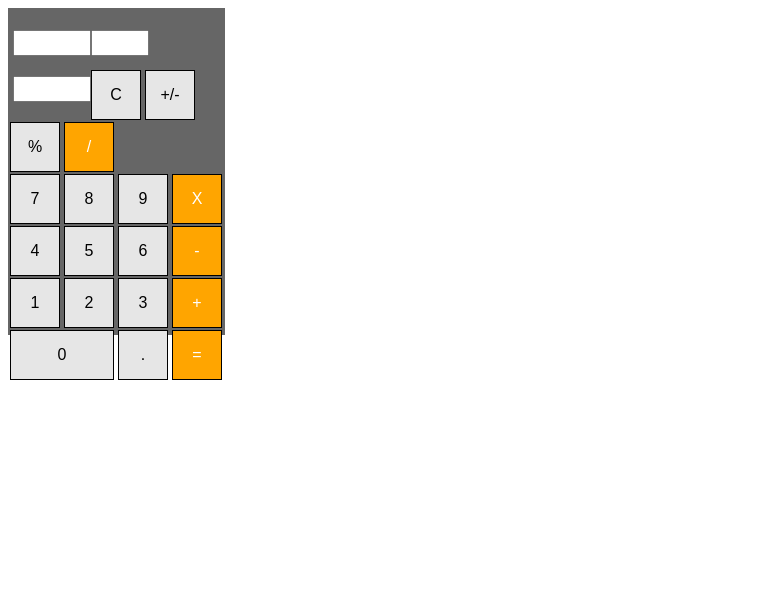
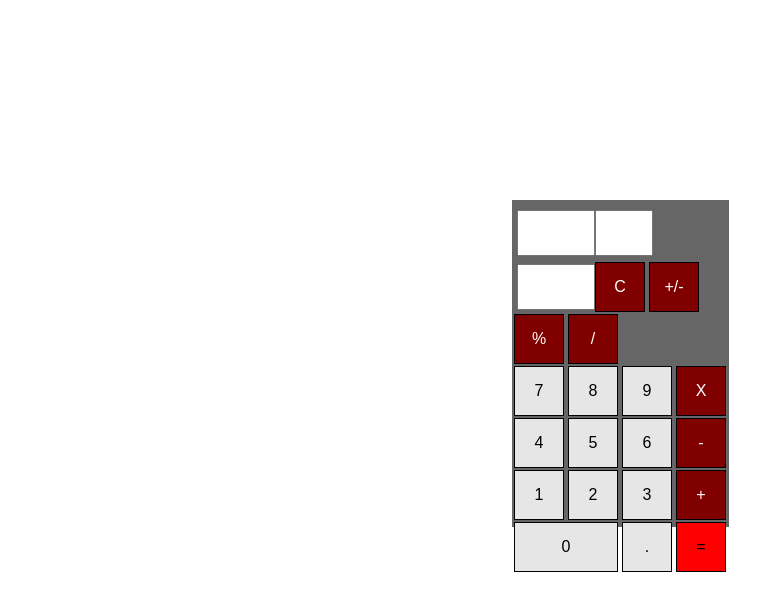
Before and after one commit to dcurran89/Codeup-Web-Exercises, a PHP site: page /calculator.html in a window 1280 px wide. Shown: the top 611 px of the page, without its empty margins (0-784 px from the left). Run offline with PHP 8.4, Linux system fonts and the light colour scheme.

Commit message:
calculator

```diff
--- a/public/calculator.html
+++ b/public/calculator.html
@@ -5,6 +5,7 @@
     <link rel="stylesheet" type="text/css" href="/css/calculator.css">
 </head>
 <body>
+<section class="calculator">
     <div class="data">
         <div class="row1">
             <div>
@@ -20,36 +21,36 @@
     </div>
     <div class="input">
         <div class="row2">
-            <button class="button">C</button>
-            <button class="button">+/-</button>
-            <button class="button">%</button>
-            <button class="button operator">/</button>
+            <button id="C" class="button operator" data-value="C">C</button>
+            <button id="negative" class="button operator">+/-</button>
+            <button class="button operator" data-value="%">%</button>
+            <button class="button operator" data-value="/">/</button>
         </div>
         <div class="row3">
-            <button class="button">7</button>
-            <button class="button">8</button>
-            <button class="button">9</button>
-            <button class="button operator">X</button>
+            <button class="button number" data-value="7">7</button>
+            <button class="button number" data-value="8">8</button>
+            <button class="button number" data-value="9">9</button>
+            <button class="button operator" data-value="X">X</button>
         </div>
         <div class="row4">
-            <button class="button">4</button>
-            <button class="button">5</button>
-            <button class="button">6</button>
-            <button class="button operator">-</button>
+            <button class="button number" data-value="4">4</button>
+            <button class="button number" data-value="5">5</button>
+            <button class="button number" data-value="6">6</button>
+            <button class="button operator" data-value="-">-</button>
         </div>
         <div class="row5">
-            <button class="button">1</button>
-            <button class="button">2</button>
-            <button class="button">3</button>
-            <button class="button operator">+</button>
+            <button class="button number" data-value="1">1</button>
+            <button class="button number" data-value="2">2</button>
+            <button class="button number" data-value="3">3</button>
+            <button class="button operator" data-value="+">+</button>
         </div>
         <div class="row6">
-            <button class="button zero">0</button>
-            <button class="button">.</button>
-            <button class="button operator">=</button>
+            <button class="button number zero" data-value="0">0</button>
+            <button id="decimal" class="button number soperator" data-value=".">.</button>
+            <button id="equal" class="button" data-value="=">=</button>
         </div>
     </div>
-
-    <script src="/js/calculator.js"></script>
+</section>
+<script src="/js/calculator.js"></script>
 </body>
 </html>
--- a/public/css/calculator.css
+++ b/public/css/calculator.css
@@ -1,26 +1,38 @@
+.calculator {
+    position: absolute;
+    top: 25%;
+    left: 40%;
+}
 .data {
     width: 212px;
     height: 60px;
     background-color: #666;
     padding: 2px 0px 0px 5px;
+
 }
 #leftOperand {
     width: 70px;
-    height: 20px;
+    height: 40px;
     float: left;
-    margin: 20px 0px 0px 0px;
+    margin: 8px 0px 0px 0px;
+    text-align: center;
+    font-size: 16px;
 }
 #Operator {
     width: 50px;
-    height: 20px;
+    height: 40px;
     float: left;
-    margin: 20px 0px 0px 0px;
+    margin: 8px 0px 0px 0px;
+    text-align: center;
+    font-size: 16px;
 }
 #rightOperand {
     width: 70px;
-    height: 20px;
+    height: 40px;
     float: left;
-    margin: 20px 0px 0px 0px;
+    margin: 8px 0px 0px 0px;
+    text-align: center;
+    font-size: 16px;
 }
 .input {
     width: 215px;
@@ -43,9 +55,12 @@
     height: 50px;
 }
 .operator {
-    background-color: orange;
+    background-color: #800000;
     color: white;
 }
 .zero {
     width: 104px;
 }
+#equal {
+    background-color: red;
+}
--- a/public/iterating_arrays_js.html
+++ b/public/iterating_arrays_js.html
@@ -22,7 +22,7 @@
 
             // element is the names name
             // index is the iterator
-            // array is the shapes array itselfs
+            // array is the names array itself
 
             console.log('The name at index ' + index + ' is: ' + element);
         });
```
Also changed, not shown: public/js/calculator.js (+110 -11 lines).
